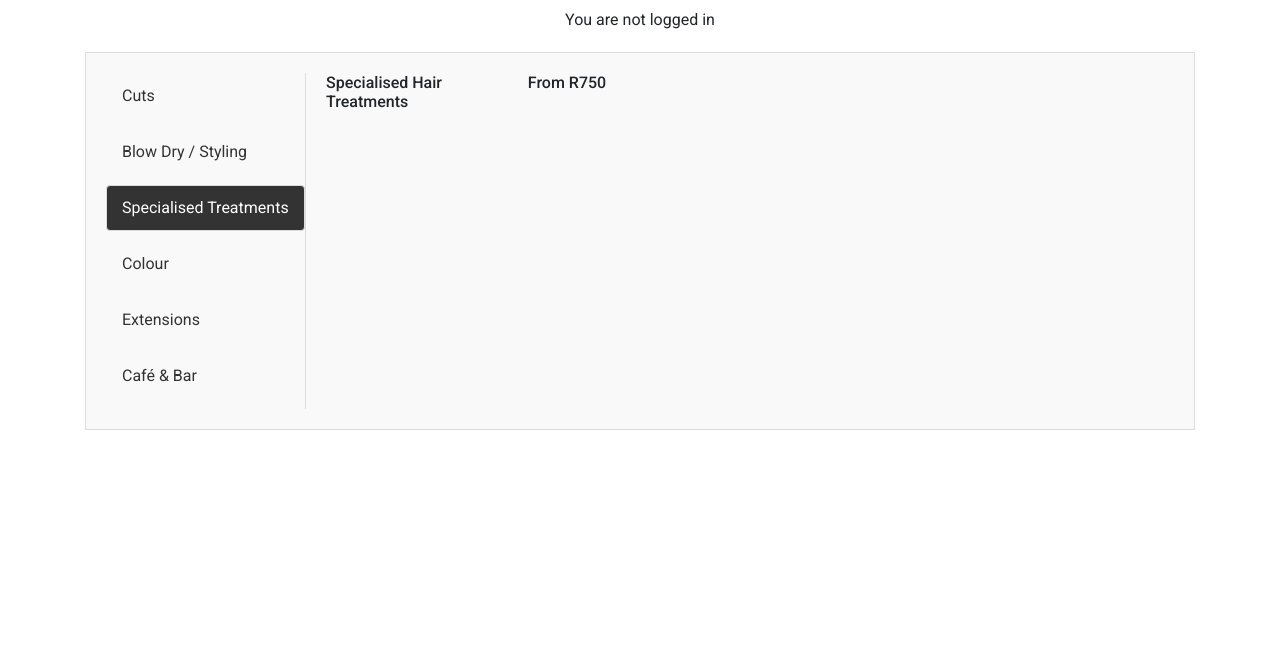
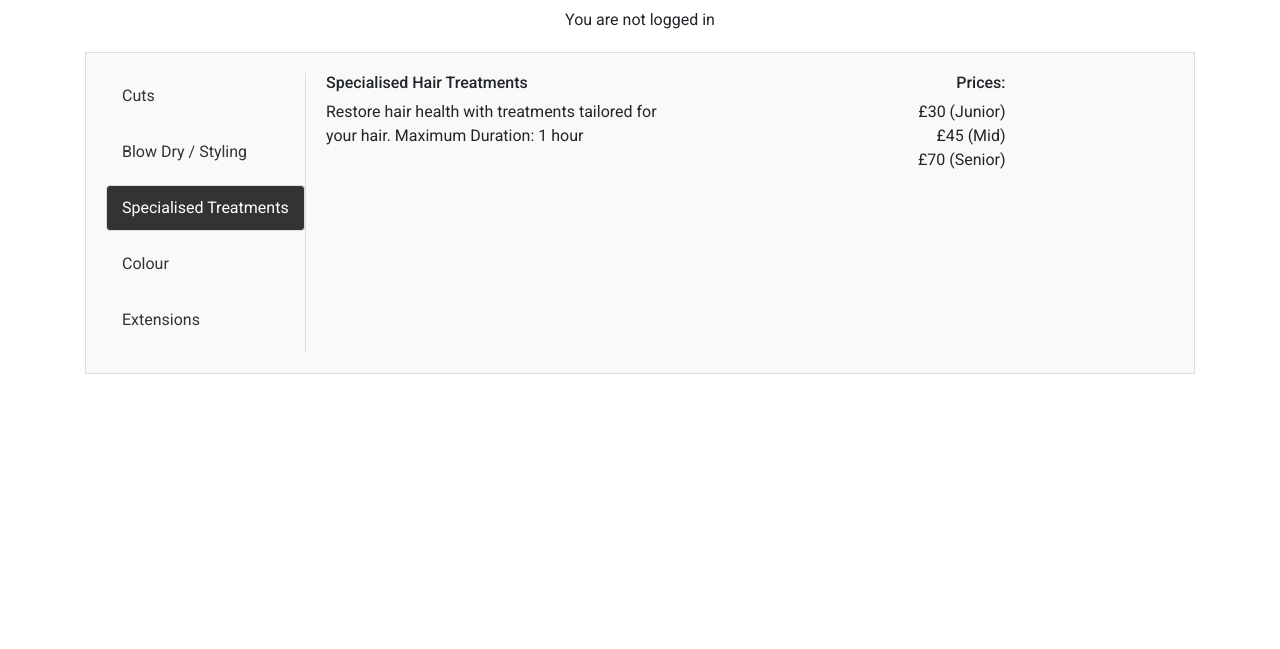
Before and after one commit to E-Printer/haircut-hysteria, a Django app: page /services in a window 1280 px wide. Shown: the part 56-705 px from the top of the page. Run offline with Django 4.2, Linux system fonts and the light colour scheme; some libraries are stand-ins or nearby versions.

Commit message:
Update services.html

```diff
--- a/appointments/templates/services.html
+++ b/appointments/templates/services.html
@@ -1,12 +1,10 @@
 {% extends 'base.html' %}
-
 {% load static %}
 {% block content %}
-
-
 <div class="container">
     <div class="wpb_content_element" data-interval="0">
-        <div class="wpb_wrapper tabbed clearfix" data-style="vertical" data-animation="" data-spacing="" data-icon-size="" data-full-width-line="" data-color-scheme="accent-color" data-alignment="left">
+        <div class="wpb_wrapper tabbed clearfix" data-style="vertical" data-animation="" data-spacing=""
+            data-icon-size="" data-full-width-line="" data-color-scheme="accent-color" data-alignment="left">
 
             <!-- Tabs Navigation -->
             <ul class="wpb_tabs_nav ui-tabs-nav clearfix">
@@ -15,7 +13,6 @@
                 <li class="tab-item"><a role="button" href="#tab-treatments" class="active-tab"><span>Specialised Treatments</span></a></li>
                 <li class="tab-item"><a role="button" href="#tab-colour"><span>Colour</span></a></li>
                 <li class="tab-item"><a role="button" href="#tab-extensions"><span>Extensions</span></a></li>
-                <li class="tab-item"><a role="button" href="#tab-cafe"><span>Café & Bar</span></a></li>
             </ul>
 
             <!-- Tabs Content -->
@@ -23,10 +20,16 @@
                 <div id="tab-cuts" class="wpb_tab">
                     <div class="vc_row-fluid vc_row inner_row vc_row-flex small-margin-row">
                         <div class="vc_col-sm-6">
-                            <h6>Ladies Cut and Blow</h6>
+                            <h6>Women's Cut</h6>
+                            <p>A customised haircut for women, tailored to suit style and length. Maximum Duration: 1 hour</p>
                         </div>
                         <div class="vc_col-sm-3">
-                            <h6>From R595</h6>
+                            <h6>Prices:</h6>
+                            <ul>
+                                <li>£40 (Junior)</li>
+                                <li>£55 (Mid)</li>
+                                <li>£80 (Senior)</li>
+                            </ul>
                         </div>
                     </div>
                 </div>
@@ -34,10 +37,16 @@
                 <div id="tab-styling" class="wpb_tab">
                     <div class="vc_row-fluid vc_row inner_row vc_row-flex small-margin-row">
                         <div class="vc_col-sm-6">
-                            <h6>Styling Options</h6>
+                            <h6>Blowout</h6>
+                            <p>A blow-dry styling session to add volume and smoothness. Maximum Duration: 45 minutes</p>
                         </div>
                         <div class="vc_col-sm-3">
-                            <h6>From R450</h6>
+                            <h6>Prices:</h6>
+                            <ul>
+                                <li>£25 (Junior)</li>
+                                <li>£40 (Mid)</li>
+                                <li>£55 (Senior)</li>
+                            </ul>
                         </div>
                     </div>
                 </div>
@@ -46,20 +55,24 @@
                     <div class="vc_row-fluid vc_row inner_row vc_row-flex small-margin-row">
                         <div class="vc_col-sm-6">
                             <h6>Specialised Hair Treatments</h6>
+                            <p>Restore hair health with treatments tailored for your hair. Maximum Duration: 1 hour</p>
                         </div>
                         <div class="vc_col-sm-3">
-                            <h6>From R750</h6>
+                            <h6>Prices:</h6>
+                            <ul>
+                                <li>£30 (Junior)</li>
+                                <li>£45 (Mid)</li>
+                                <li>£70 (Senior)</li>
+                            </ul>
                         </div>
                     </div>
                 </div>
 
-                <!-- Add other tabs similarly -->
+                <!-- Add more tabs here following the same structure -->
             </div>
         </div>
     </div>
-
 </div>
-
 
 {% endblock content %}
 
--- a/static/css/style.css
+++ b/static/css/style.css
@@ -436,6 +436,11 @@ body {
 }
 
 
+ul {
+    list-style-type: none;
+    padding: 0;
+    margin: 0;
+  }
 
 
 /* small screen style for carousel */
```
